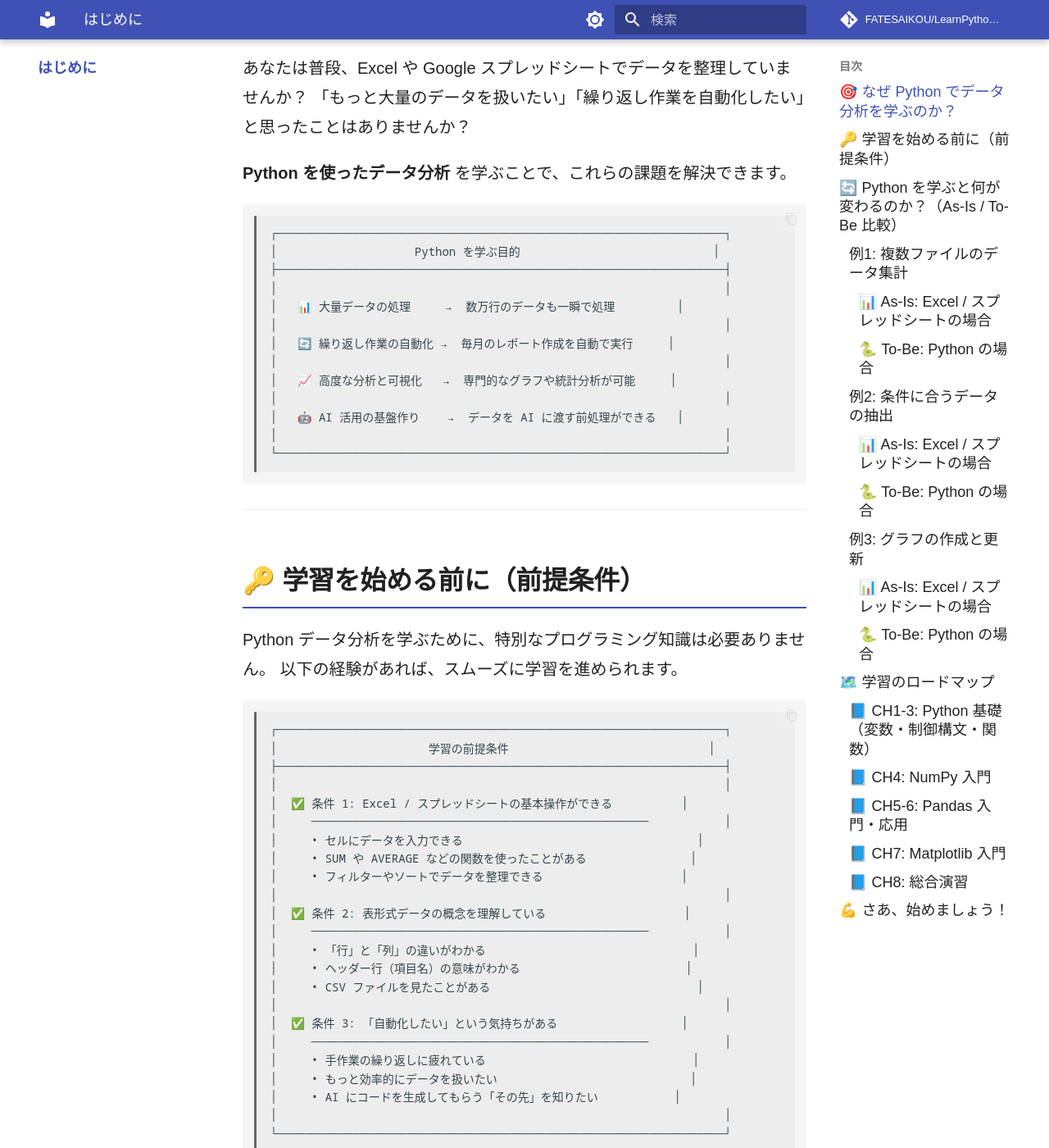
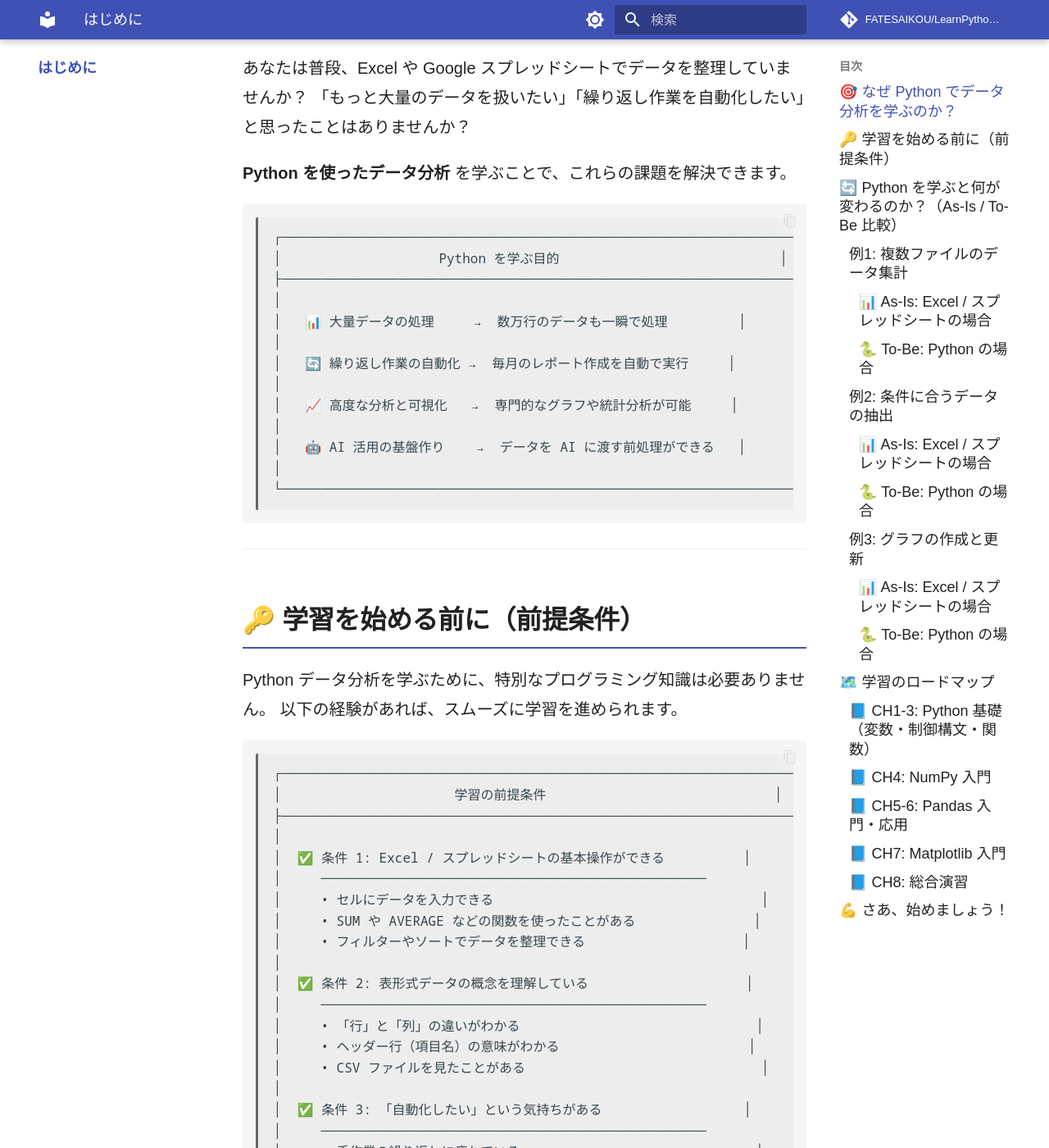
Before and after one commit to FATESAIKOU/LearnPythonDataAnalyze, an MkDocs documentation site: the page built from docs/introduction.md, in a window 1280 px wide and 1400 px high, scrolled down 326 px. Shown: the whole window at 82% size. Built offline with MkDocs 1.6.1 and Material for MkDocs 9.7.7, drawn with Linux system fonts in a browser that asks for light colours; some web fonts are replaced; comment, search, counter and statistics services are not loaded.

Commit message:
fix: Add Maple Mono NF CN as preferred font, increase font size to 16px

```diff
--- a/docs/stylesheets/custom.css
+++ b/docs/stylesheets/custom.css
@@ -24,7 +24,7 @@ body,
 
 /* ========================================
    等幅フォント設定（ASCII Art 対応）
-   BIZ UDGothic は日本語全角が半角2文字分の幅を持つ
+   日本語全角が半角2文字分の幅を持つフォントを使用
    ======================================== */
 
 /* コードブロック全体に等幅フォントを適用 */
@@ -36,18 +36,18 @@ body,
 .highlight code,
 pre, code {
   font-family:
-    'BIZ UDGothic',            /* 日本語等幅（全角=半角×2） */
+    'Maple Mono NF CN',        /* ローカルインストール時に使用 */
+    'BIZ UDGothic',            /* Google Fonts フォールバック */
     'Noto Sans Mono',
     'SF Mono',
     'Monaco',
     'Consolas',
     'Source Code Pro',
-    'Noto Sans Mono CJK JP',
     'MS Gothic',
     'Osaka-Mono',
     'Courier New',
     monospace !important;
-  font-size: 14px !important;
+  font-size: 16px !important;
   line-height: 1.6 !important;
   -webkit-font-feature-settings: "liga" 0;
   font-feature-settings: "liga" 0;
@@ -59,17 +59,18 @@ pre, code {
 .highlight pre code,
 pre > code {
   font-family:
+    'Maple Mono NF CN',
     'BIZ UDGothic',
     'Noto Sans Mono',
     'SF Mono',
     'Monaco',
     'Consolas',
     'Source Code Pro',
-    'Noto Sans Mono CJK JP',
     'MS Gothic',
     'Osaka-Mono',
     'Courier New',
     monospace !important;
+  font-size: 16px !important;
   white-space: pre !important;
   word-break: normal !important;
   overflow-x: auto;
```
